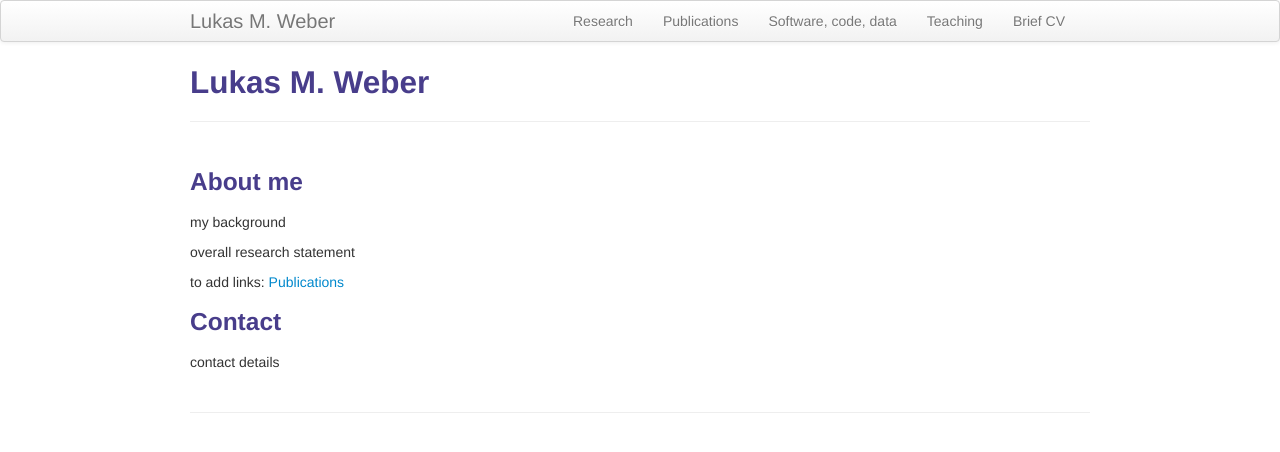
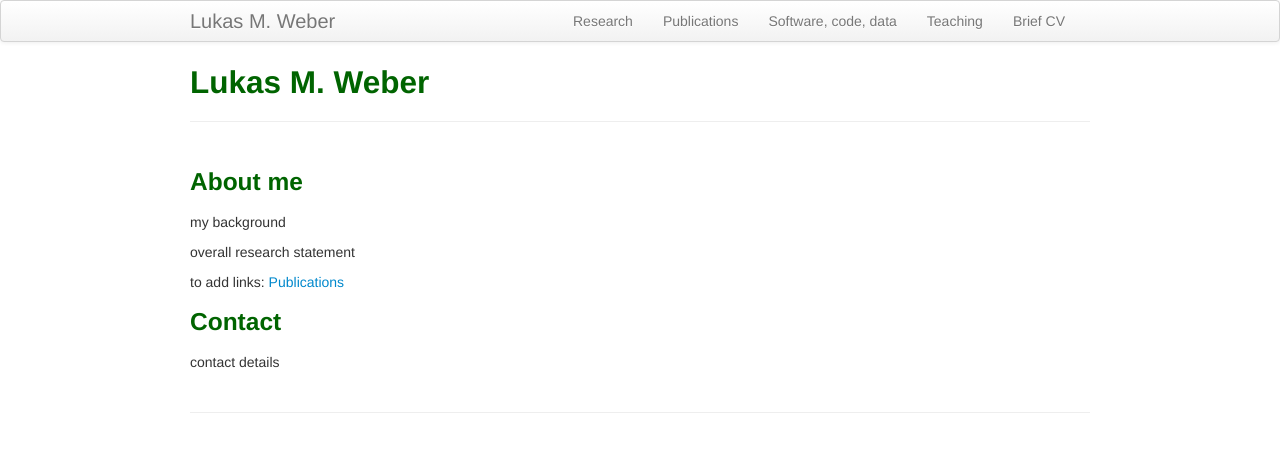
Before and after one commit to lmweber/lmweber.github.io, a Jekyll site: the page built from index.md, in a window 1280 px wide. Shown: the top 452 px of the page. Built offline with Jekyll 4.4.1, drawn with Linux system fonts in a browser that asks for light colours.

Commit message:
heading colors

```diff
--- a/assets/themes/twitter/css/kbroman.css
+++ b/assets/themes/twitter/css/kbroman.css
@@ -11,5 +11,5 @@ a code {
 }
 
 h1, h2, h3, h4 {
-  color: darkslateblue;
+  color: darkgreen;
 }
```
